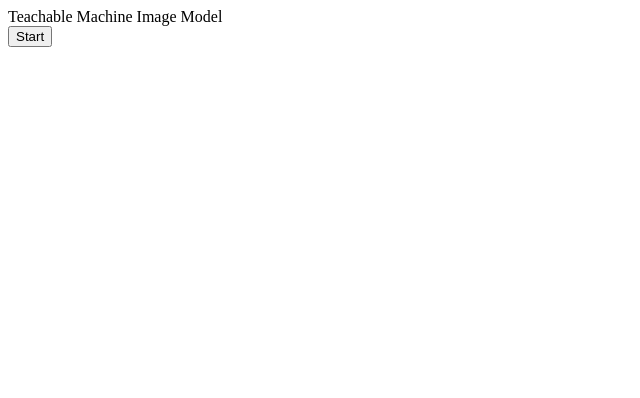
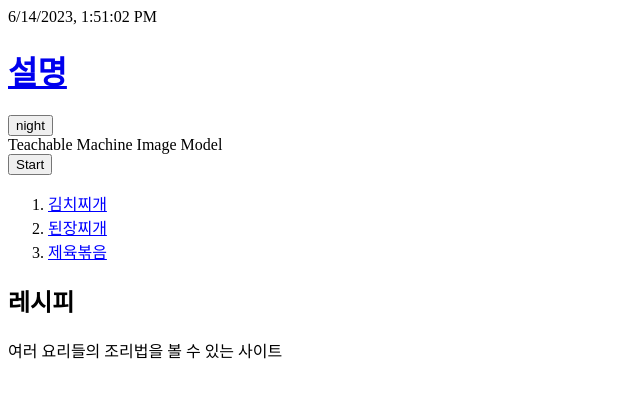
Before and after one commit to parkjinwoo04/test, a plain HTML site: page index.html in a window 1280 px wide. Shown: the whole page, without its empty margins (0-640 px from the left). Drawn offline with Linux system fonts and the light colour scheme.

Commit message:
Add files via upload

```diff
--- a/index.html
+++ b/index.html
@@ -5,8 +5,37 @@
             <title>welcome</title>
 
 
+
         </head>
         <body>
+            <div id="datetime"></div>
+            <script>
+                function updateDateTime()
+                {
+                    var now = new Date();
+                    var datetimeElement = document.getElementById("datetime");
+                    datetimeElement.innerHTML = now.toLocaleString();
+                }
+
+                updateDateTime();
+
+                setInterval(updateDateTime, 1000);
+            </script>
+            <h1><a href="index.html">설명</a></h1><input type="button" value="night" onclick="
+            var target = document.querySelector('body');
+            if(this.value === 'night')
+            {
+                target.style.backgroundColor = 'black';
+                target.style.color = 'white';
+                this.value = 'day';
+            }
+            else
+            {
+                target.style.backgroundColor = 'white';
+                target.style.color = 'black';
+                this.value = 'night';
+            }
+            ">
             <div>Teachable Machine Image Model</div>
             <button type="button" onclick="init()">Start</button>
             <div id="webcam-container"></div>
@@ -67,7 +96,13 @@
                     }
                 }
             </script>
-
+            <ol>
+                <li><a href="1.html" style="color:blue">김치찌개</a></li>
+                <li><a href="2.html" style="color:blue">된장찌개</a></li>
+                <li><a href="3.html" style="color:blue">제육볶음</a></li>
+            </ol>
+            <h2>레시피</h2>
+            <p>여러 요리들의 조리법을 볼 수 있는 사이트</p>
 
         </body>
     </html>
```
